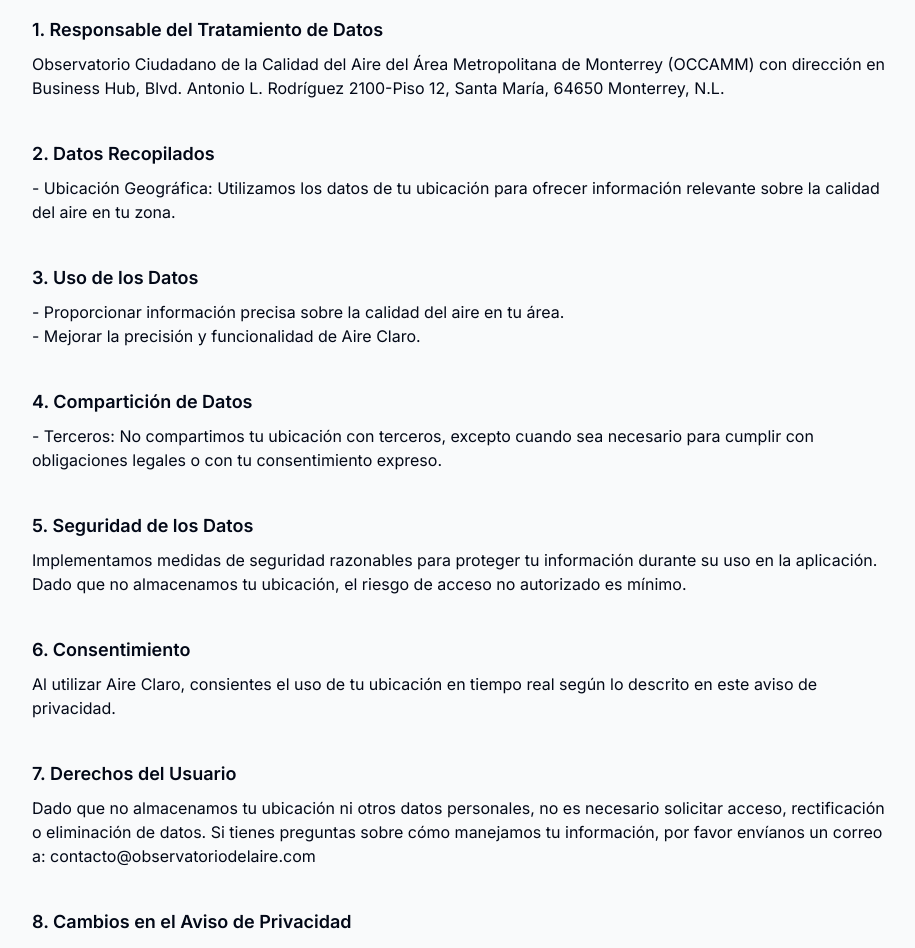
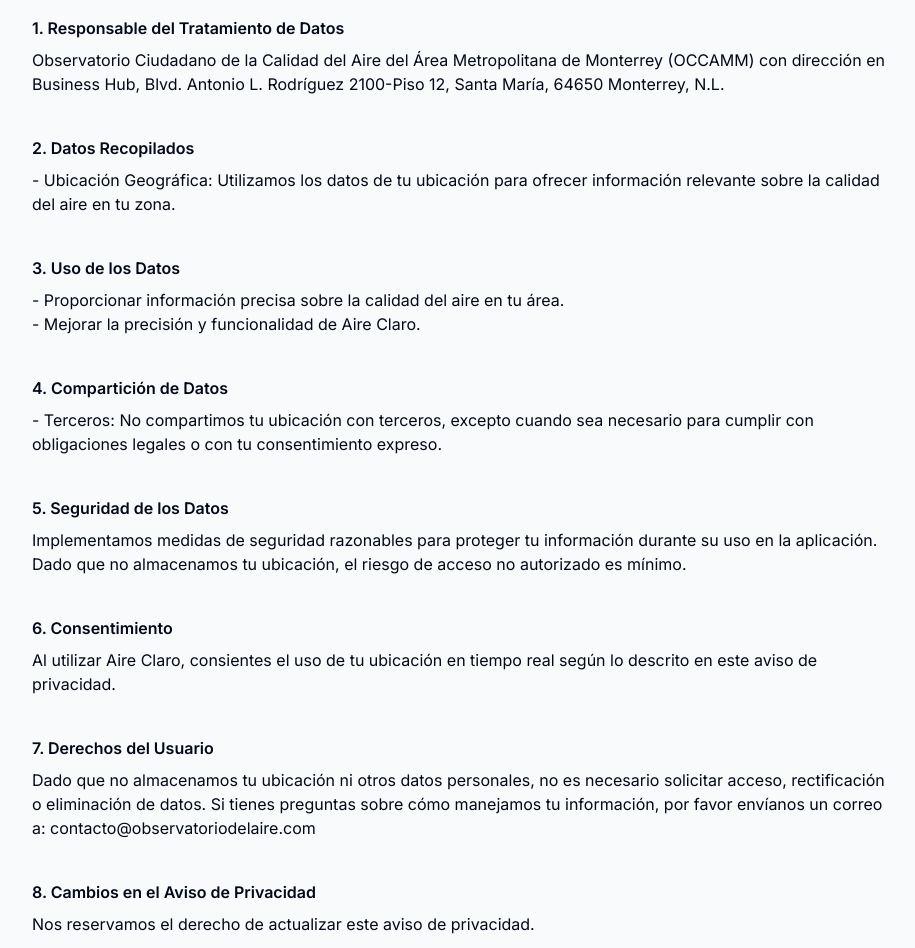
Before and after one commit to edgargutgzz/aireclaro, a Next.js app: page /aviso-privacidad in a window 1280 px wide. Shown: the part 220-1168 px from the top of the page, without its empty margins (176-1091 px from the left). Built offline with nearby package versions, Linux system fonts and the light colour scheme.

Commit message:
refactor: improve styling consistency in Aviso de Privacidad component
- Update header styles to remove unnecessary text size adjustments for better uniformity.
- Enhance readability by standardizing the font size across all section headers.

```diff
--- a/app/aviso-privacidad/page.tsx
+++ b/app/aviso-privacidad/page.tsx
@@ -8,9 +8,9 @@ export default function Aviso() {
         </h1>
 
         {/* Aviso de Privacidad */}
-        <div>
+        <div className="text-sm md:text-base">
           {/* Sección 1 */}
-          <h2 className="mt-12 text-lg font-semibold">
+          <h2 className="mt-12 font-semibold">
             1. Responsable del Tratamiento de Datos
           </h2>
           <p className="mt-2">
@@ -20,14 +20,14 @@ export default function Aviso() {
           </p>
 
           {/* Sección 2 */}
-          <h2 className="mt-10 text-lg font-semibold">2. Datos Recopilados</h2>
+          <h2 className="mt-10 font-semibold">2. Datos Recopilados</h2>
           <p className="mt-2">
             - Ubicación Geográfica: Utilizamos los datos de tu ubicación para
             ofrecer información relevante sobre la calidad del aire en tu zona.
           </p>
 
           {/* Sección 3 */}
-          <h2 className="mt-10 text-lg font-semibold">3. Uso de los Datos</h2>
+          <h2 className="mt-10 font-semibold">3. Uso de los Datos</h2>
           <p className="mt-2">
             - Proporcionar información precisa sobre la calidad del aire en tu
             área.
@@ -35,9 +35,7 @@ export default function Aviso() {
           </p>
 
           {/* Sección 4 */}
-          <h2 className="mt-10 text-lg font-semibold">
-            4. Compartición de Datos
-          </h2>
+          <h2 className="mt-10 font-semibold">4. Compartición de Datos</h2>
           <p className="mt-2">
             - Terceros: No compartimos tu ubicación con terceros, excepto cuando
             sea necesario para cumplir con obligaciones legales o con tu
@@ -45,9 +43,7 @@ export default function Aviso() {
           </p>
 
           {/* Sección 5 */}
-          <h2 className="mt-10 text-lg font-semibold">
-            5. Seguridad de los Datos
-          </h2>
+          <h2 className="mt-10 font-semibold">5. Seguridad de los Datos</h2>
           <p className="mt-2">
             Implementamos medidas de seguridad razonables para proteger tu
             información durante su uso en la aplicación. Dado que no almacenamos
@@ -55,16 +51,14 @@ export default function Aviso() {
           </p>
 
           {/* Sección 6 */}
-          <h2 className="mt-10 text-lg font-semibold">6. Consentimiento</h2>
+          <h2 className="mt-10 font-semibold">6. Consentimiento</h2>
           <p className="mt-2">
             Al utilizar Aire Claro, consientes el uso de tu ubicación en tiempo
             real según lo descrito en este aviso de privacidad.
           </p>
 
           {/* Sección 7 */}
-          <h2 className="mt-10 text-lg font-semibold">
-            7. Derechos del Usuario
-          </h2>
+          <h2 className="mt-10 font-semibold">7. Derechos del Usuario</h2>
           <p className="mt-2">
             Dado que no almacenamos tu ubicación ni otros datos personales, no
             es necesario solicitar acceso, rectificación o eliminación de datos.
@@ -73,7 +67,7 @@ export default function Aviso() {
           </p>
 
           {/* Sección 8 */}
-          <h2 className="mt-10 text-lg font-semibold">
+          <h2 className="mt-10 font-semibold">
             8. Cambios en el Aviso de Privacidad
           </h2>
           <p className="mt-2">
@@ -81,7 +75,7 @@ export default function Aviso() {
           </p>
 
           {/* Sección 9 */}
-          <h2 className="mt-10 text-lg font-semibold">9. Contacto</h2>
+          <h2 className="mt-10 font-semibold">9. Contacto</h2>
           <p className="mt-2">
             Si tienes preguntas o inquietudes sobre este aviso de privacidad,
             por favor envíanos un correo a: contacto@observatoriodelaire.com
```
